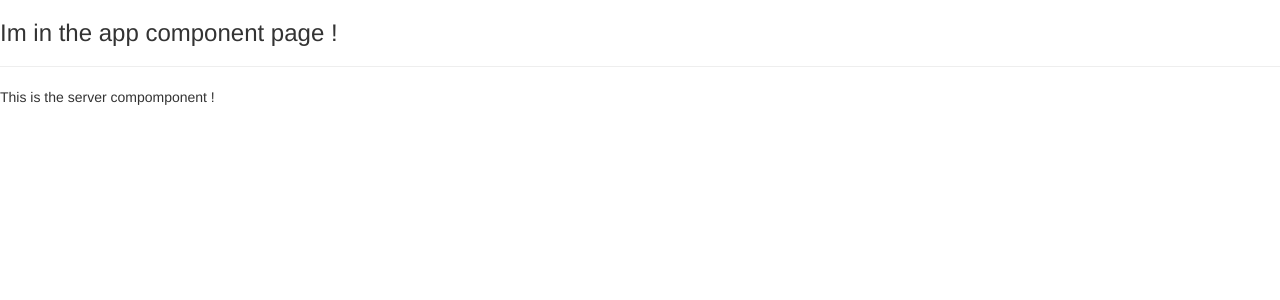
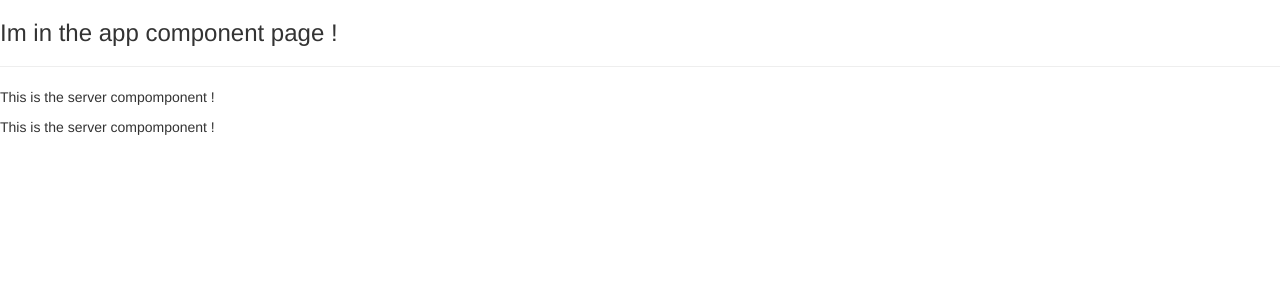
Before and after one commit to eash-veera/udemy-angular-training, an Angular app in the folder bootstrap-app/: page / in a window 1280 px wide. Shown: the top 300 px of the page. Built offline with nearby package versions, Linux system fonts and the light colour scheme.

Commit message:
nested the server component within the newly created app-servers component.

```diff
--- a/bootstrap-app/src/app/app.component.html
+++ b/bootstrap-app/src/app/app.component.html
@@ -1,3 +1,3 @@
 <h3>Im in the app component page !</h3>
 <hr>
-<app-server></app-server>
+<app-servers></app-servers>
--- a/bootstrap-app/src/app/servers/servers.component.html
+++ b/bootstrap-app/src/app/servers/servers.component.html
@@ -1,3 +1,2 @@
-<p>
-  servers works!
-</p>
+<app-server></app-server>
+<app-server></app-server>
```
Also changed, not shown: 1 other file (tests, documents, lock files or other folders).
